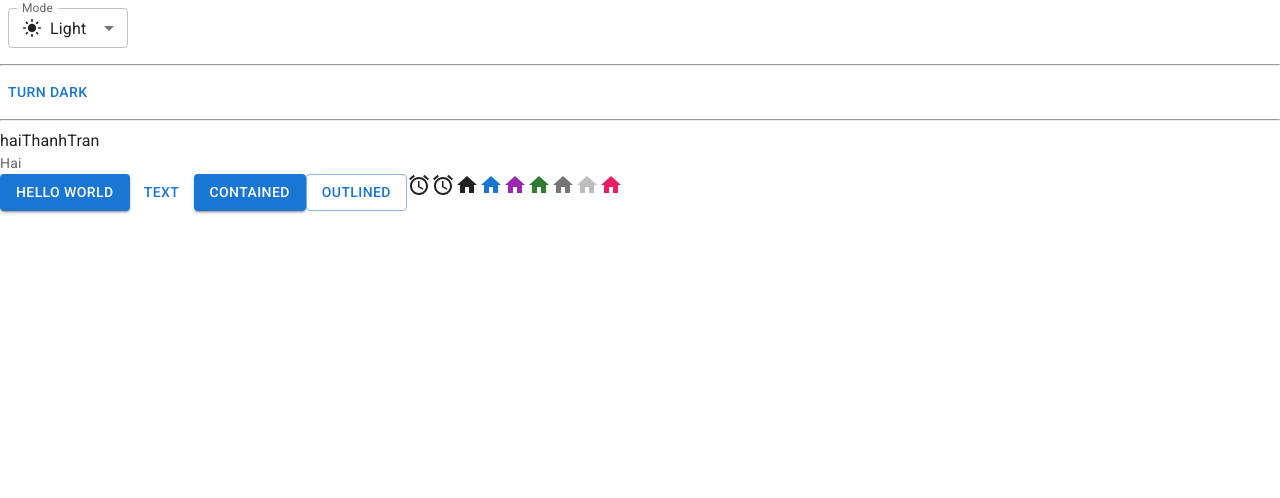
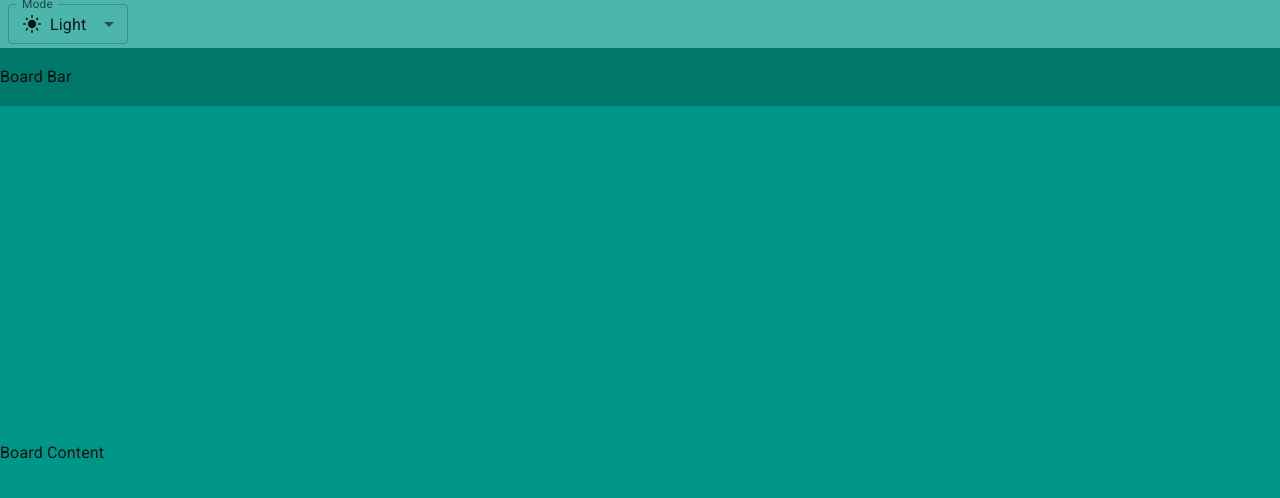
Before and after one commit to haiThanhTran/trelo-web, a React (Vite) app in the folder Trello-web/: page / in a window 1280 px wide. Shown: the top 498 px of the page. Built offline with nearby package versions, Linux system fonts and the light colour scheme.

Commit message:
Layout_Basic

```diff
--- a/Trello-web/index.html
+++ b/Trello-web/index.html
@@ -4,7 +4,7 @@
     <meta charset="UTF-8" />
     <link rel="icon" type="image/svg+xml" href="/vite.svg" />
     <meta name="viewport" content="width=device-width, initial-scale=1.0" />
-    <title>Vite + React</title>
+    <title>Trello MERN STACK</title>
     <link rel="preconnect" href="https://fonts.googleapis.com" />
     <link rel="preconnect" href="https://fonts.gstatic.com" crossorigin />
     <link
--- a/Trello-web/src/App.jsx
+++ b/Trello-web/src/App.jsx
@@ -1,14 +1,4 @@
-import { useState } from "react";
-import reactLogo from "./assets/react.svg";
-import viteLogo from "/vite.svg";
-import AccessAlarmIcon from "@mui/icons-material/AccessAlarm";
-import ThreeDRotation from "@mui/icons-material/ThreeDRotation";
-import HomeIcon from "@mui/icons-material/Home";
-import { pink } from "@mui/material/colors";
-import Typography from "@mui/material/Typography";
 import { useColorScheme } from "@mui/material/styles";
-import Button from "@mui/material/Button";
-import useMediaQuery from "@mui/material/useMediaQuery";
 import InputLabel from "@mui/material/InputLabel";
 import MenuItem from "@mui/material/MenuItem";
 import FormControl from "@mui/material/FormControl";
@@ -16,6 +6,8 @@
 import LightModeIcon from "@mui/icons-material/LightMode";
 import DarkModeOutlinedIcon from "@mui/icons-material/DarkModeOutlined";
 import SettingsBrightnessIcon from "@mui/icons-material/SettingsBrightness";
+import { Box, ThemeProvider, createTheme } from "@mui/system";
+import Container from "@mui/material/Container";
 
 function ModeSelect() {
   const { mode, setMode } = useColorScheme();
@@ -43,9 +35,9 @@
           </div>
         </MenuItem>
         <MenuItem value="dark">
-          <div style={{ display: "flex", alignItems: "center", gap: "8px" }}>
+          <Box sx={{ display: "flex", alignItems: "center", gap: 1 }}>
             <DarkModeOutlinedIcon fontSize="small" /> Dark
-          </div>
+          </Box>
         </MenuItem>
         <MenuItem value="system">
           <div style={{ display: "flex", alignItems: "center", gap: "8px" }}>
@@ -57,51 +49,44 @@
   );
 }
 
-function ModeToggle() {
-  const prefersDarkMode = useMediaQuery("(prefers-color-scheme: dark)");
-  const prefersLightMode = useMediaQuery("(prefers-color-scheme: light)");
-  console.log("preferencesDarkMode:", prefersDarkMode);
-  console.log("preferencesLightMode:", prefersLightMode);
-
-  const { mode, setMode } = useColorScheme();
-  return (
-    <Button
-      onClick={() => {
-        setMode(mode === "light" ? "dark" : "light");
-      }}
-    >
-      {mode === "light" ? "Turn dark" : "Turn light"}
-    </Button>
-  );
-}
-
 function App() {
   return (
-    <>
-      <ModeSelect />
-      <hr />
-      <ModeToggle />
-      <hr />
-      <div>haiThanhTran</div>
-      <Typography variant="body2" color="text.secondary">
-        Hai
-      </Typography>
-      <Button variant="contained">Hello world</Button>
-      <Button variant="text">Text</Button>
-      <Button variant="contained">Contained</Button>
-      <Button variant="outlined">Outlined</Button>
-
-      <AccessAlarmIcon />
-      <AccessAlarmIcon />
-
-      <HomeIcon />
-      <HomeIcon color="primary" />
-      <HomeIcon color="secondary" />
-      <HomeIcon color="success" />
-      <HomeIcon color="action" />
-      <HomeIcon color="disabled" />
-      <HomeIcon sx={{ color: pink[500] }} />
-    </>
+    <Container disableGutters maxWidth={false} sx={{ height: "100vh" }}>
+      <Box
+        sx={{
+          backgroundColor: "primary.light",
+          width: "100%",
+          height: (theme) => theme.trello.appBarHeight,
+          display: "flex",
+          alignItems: "center",
+        }}
+      >
+        <ModeSelect />
+      </Box>
+      <Box
+        sx={{
+          backgroundColor: "primary.dark",
+          width: "100%",
+          height: (theme) => theme.trello.boardBarHeight,
+          display: "flex",
+          alignItems: "center",
+        }}
+      >
+        Board Bar
+      </Box>
+      <Box
+        sx={{
+          backgroundColor: "primary.main",
+          width: "100%",
+          height: (theme) =>
+            `calc(100vh - (${theme.trello.appBarHeight} + ${theme.trello.boardBarHeight}))`,
+          display: "flex",
+          alignItems: "center",
+        }}
+      >
+        Board Content
+      </Box>
+    </Container>
   );
 }
 
--- a/Trello-web/src/theme.js
+++ b/Trello-web/src/theme.js
@@ -1,22 +1,24 @@
 import { createTheme } from "@mui/material/styles";
 import { experimental_extendTheme as extendTheme } from "@mui/material/styles";
-import { red } from "@mui/material/colors";
+import { deepOrange, teal, orange, cyan } from "@mui/material/colors";
 
 // Create a theme instance.
 const theme = extendTheme({
+  trello:{
+    appBarHeight:'48px',
+    boardBarHeight:'58px'
+  },
   colorSchemes: {
     light: {
       palette: {
-        // primary: {
-        //   main: "#ff5252"
-        // }
+        primary: teal,
+        secondary: deepOrange
       }
     },
     dark: {
       palette: {
-        // primary: {
-        //   main: "#000"
-        // }
+        primary: cyan,
+        secondary: orange
       }
     }
   }
```
